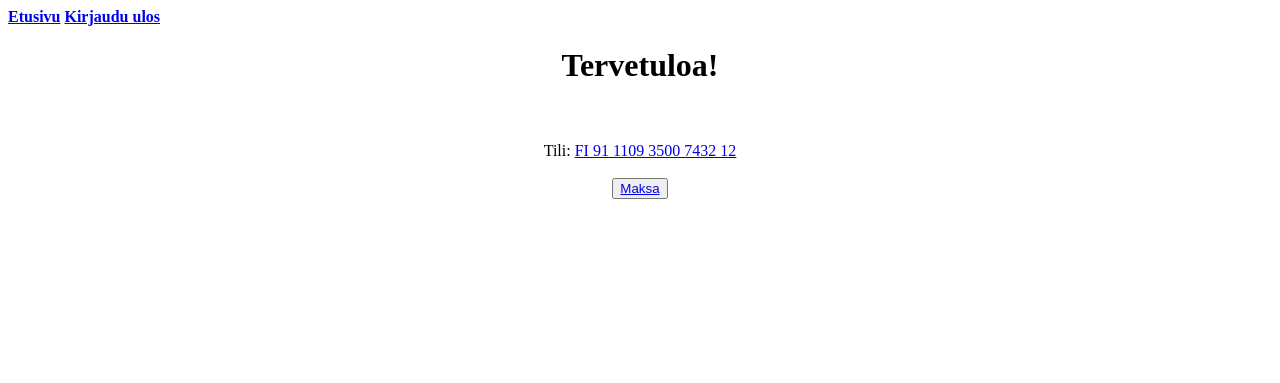
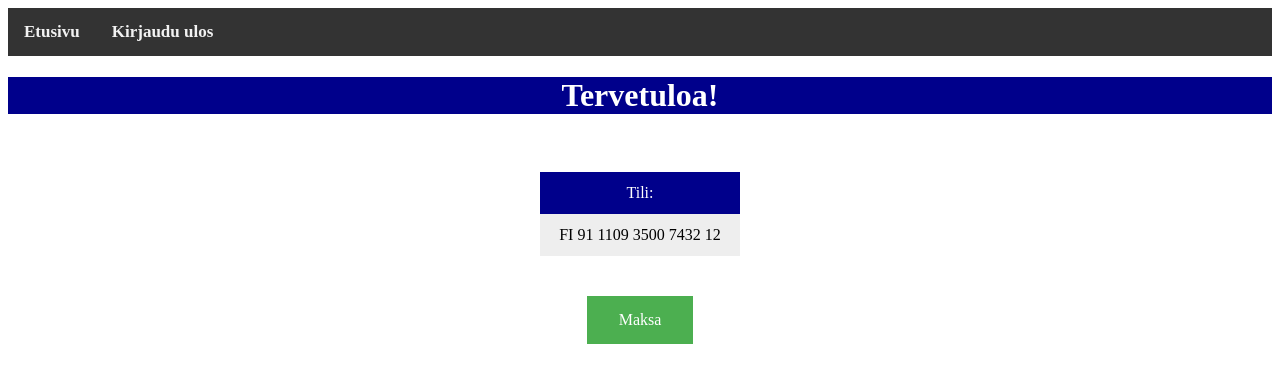
Before and after one commit to t8kujy00/projekti, a PHP site: page /paasivu.php in a window 1280 px wide. Shown: the top 383 px of the page. Run offline with PHP 8.4, Linux system fonts and the light colour scheme.

Commit message:
css tiedostot luotu

```diff
--- /dev/null
+++ b/css/paasivu.css
@@ -0,0 +1,59 @@
+h1 {
+  background-color: darkblue;
+  color: white;
+
+}
+
+.button {
+  background-color: #4CAF50;
+  border: none;
+  color: white;
+  padding: 15px 32px;
+  text-align: center;
+  text-decoration: none;
+  display: inline-block;
+  font-size: 16px;
+  margin: 4px 2px;
+  cursor: pointer;
+}
+
+.vertical-menu {
+  width: 200px; /* Set a width if you like */
+}
+
+.vertical-menu a {
+  background-color: #eee; /* Grey background color */
+  color: black; /* Black text color */
+  display: block; /* Make the links appear below each other */
+  padding: 12px; /* Add some padding */
+  text-decoration: none; /* Remove underline from links */
+}
+
+.vertical-menu a:hover {
+  background-color: #ccc; /* Dark grey background on mouse-over */
+}
+
+.vertical-menu a.active {
+  background-color: #00008B; /* Add a green color to the "active/current" link */
+  color: white;
+}
+
+.navbar {
+  background-color: #333;
+  overflow: hidden;
+}
+
+.navbar a {
+  float: left;
+  display: block;
+  color: #f2f2f2;
+  text-align: center;
+  padding: 14px 16px;
+  text-decoration: none;
+  font-size: 17px;
+}
+
+  .navbar a:hover {
+    background-color: #ddd;
+    color: black;
+}
--- a/maksu.php
+++ b/maksu.php
@@ -3,6 +3,7 @@
   <head>
     <meta charset="utf-8">
     <title>Maksaminen</title>
+    <link rel="stylesheet" href="css/maksu.css">
   </head>
   <body>
     <div class="navbar">
@@ -23,7 +24,7 @@
   <b>Viesti:</b><br>
   <input type="text"><br><br>
 </form>
-<button class="btn default"><a href="#">Maksa</a></button>
+  <a href="#" class="button">Maksa</a>
 </div>
 
   </body>
--- a/paasivu.php
+++ b/paasivu.php
@@ -3,6 +3,7 @@
   <head>
     <meta charset="utf-8">
     <title>Etusivu</title>
+    <link rel="stylesheet" href="css/paasivu.css">
   </head>
   <body>
     <div class="navbar">
@@ -14,13 +15,14 @@
     <div id="header">
 <h1><b>Tervetuloa!</b></h1><br><br>
 </div>
-    <div class="vertical-menu">
-    <class="active">Tili:
+<div class="vertical-menu">
+<a href="#" class="active">Tili:</a>
     <a href="tili.php">FI 91 1109 3500 7432 12</a> <br><br>
+  </div>
 
-    <button class="btn default"><a href="maksu.php">Maksa</a></button>
+    <a href="maksu.php" class="button">Maksa</a>
 
-  </div>
+
 
   </body>
 </html>
--- a/tili.php
+++ b/tili.php
@@ -2,7 +2,8 @@
 <html lang="en" dir="ltr">
   <head>
     <meta charset="utf-8">
-    <title></title>
+    <title>Tili</title>
+    <link rel="stylesheet" href="css/tili.css">
   </head>
   <body>
     <div class="navbar">
```
Also changed, not shown: css/login.css (added, +57 -0 lines), css/maksu.css (added, +68 -0 lines), css/tili.css (added, +63 -0 lines), login.php (+4 -3 lines).
